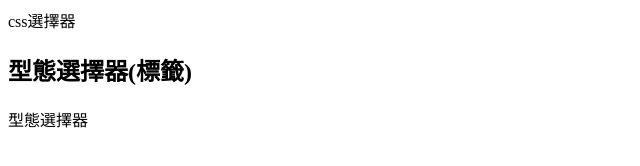
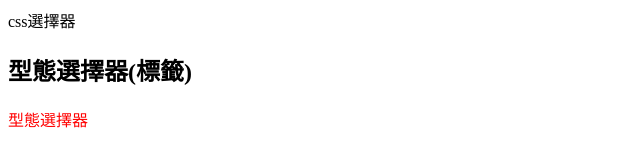
Before and after one commit to S3411207017/34111207017, a plain HTML site: page css.html in a window 1280 px wide. Shown: the whole page, without its empty margins (0-640 px from the left). Drawn offline with Linux system fonts and the light colour scheme.

Commit message:
Add files via upload

```diff
--- a/css.html
+++ b/css.html
@@ -7,7 +7,7 @@
     <style>
         /* 型態選擇器(標籤) */
         span{
-            color:red；
+            color:red
         }
     </style>
 </head>
```
